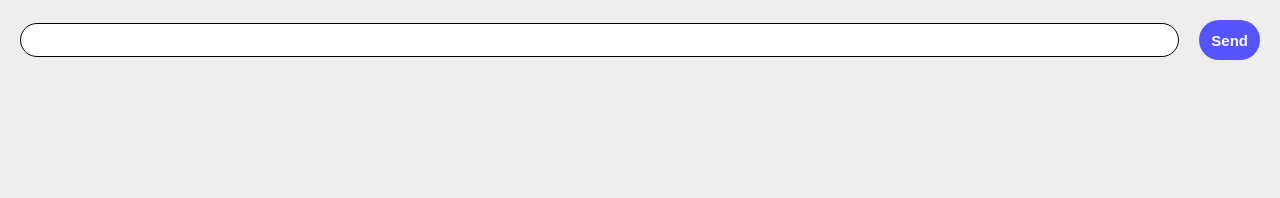
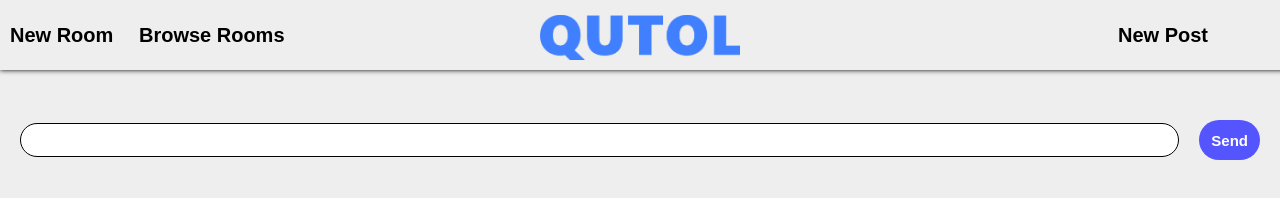
Before and after one commit to Qutol/qutol.github.io, a website: page chat.html in a window 1280 px wide. Drawn offline with Linux system fonts and the light colour scheme; no server answers.

Commit message:
added the bar to chat

```diff
--- a/chat.html
+++ b/chat.html
@@ -7,7 +7,22 @@
     <link rel="stylesheet" href="styles.css?v=1.1">
     <link rel="icon" href="images/QutolFavicon.png" type="image/x-icon">
 </head>
-<body style="padding:0;" id="body">
+<body id="body">
+    <div id="the-bar">
+        <button id="new-room-button" onclick="window.location = './newRoom.html'">New Room</button>
+        <button id="browse-rooms-button" onclick="window.location = './searchRooms.html?query='">Browse Rooms</button>
+        <a href="index.html">
+            <img id="logo" src="images/QutolLogo.png">
+        </a>
+        <form action="newPost.html" style="height: 100%; display: flex; align-items: center;" id="post-button-form">
+            <button type="submit" id="post-button">New Post</button>
+        </form>
+        <form action="profile.html" id="suu-button" style="height: 100%; display: block; align-items: center; padding-left: 10px; padding-right: 20px;">
+            <button type="submit" id="user-button"></button>
+            <p id="the-at"></p>
+        </form>
+    </div>
+
     <div id="message-container"></div>
 
     <form id="message-form" style="display: flex; width:calc(100%-40px); margin:20px; align-items: center;">
@@ -56,7 +71,8 @@
             if (user) {
                 signedIn = true
                 const uid = user.uid;
-                setUsername(uid)
+                document.getElementById("user-button").innerHTML = user.displayName
+                setUsername(uid).then(() => { document.getElementById("the-at").innerHTML = "@" + username })
             } else {
                 window.location = "signin.html"
             }
```
